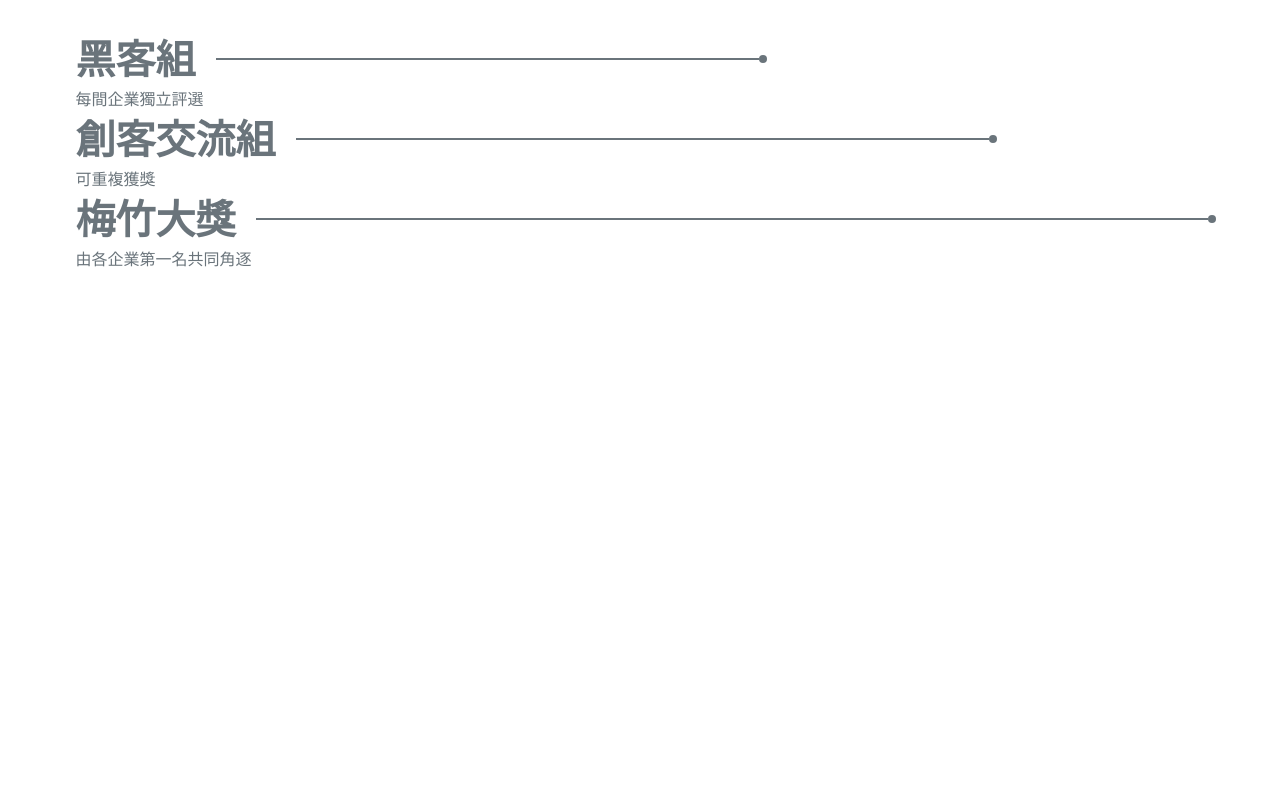
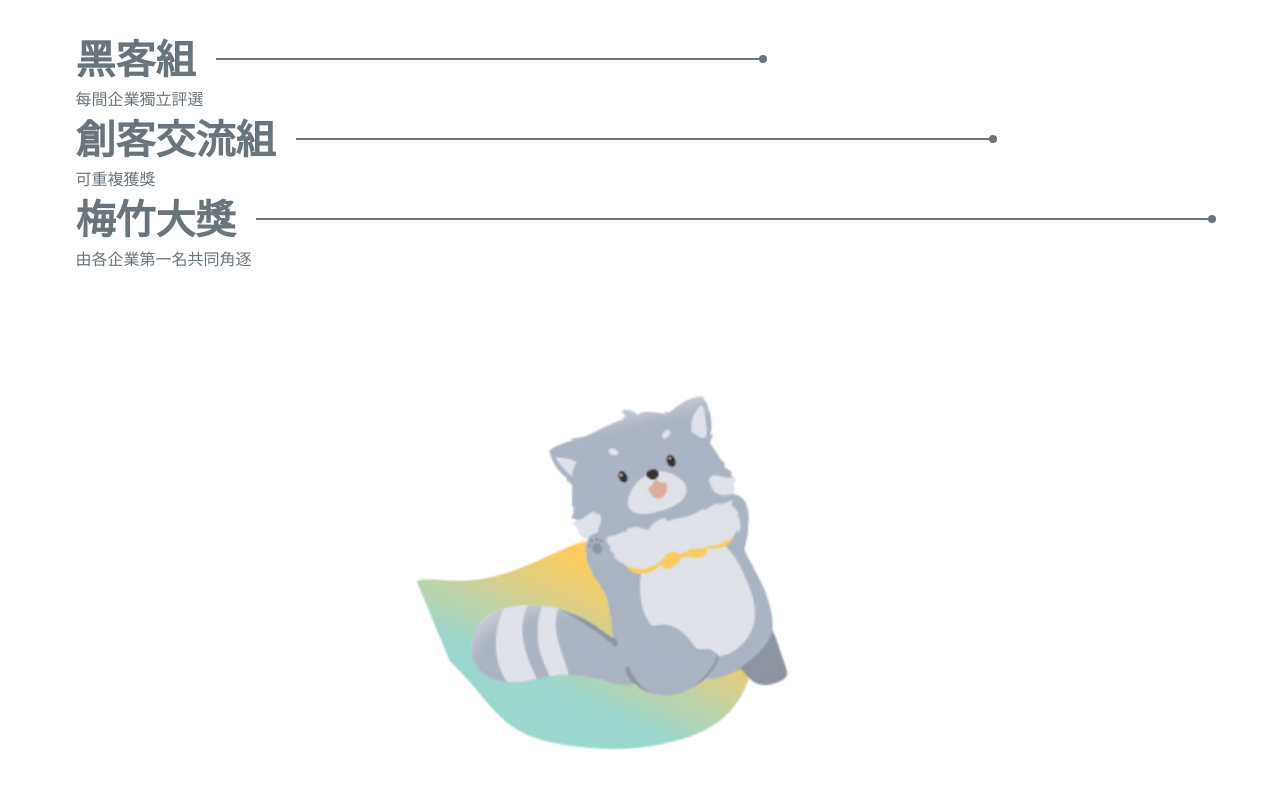
Before and after one commit to Official-Meichu-Hackathon/2023-singup, a Next.js app: page / in a window 1280 px wide. Shown: the part 189-978 px from the top of the page. Before the commit the page ends 800 px from the top, so only its background shows below. Built offline with nearby package versions, Linux system fonts and the light colour scheme.

Commit message:
feat: basic  animation

```diff
--- a/app/page.jsx
+++ b/app/page.jsx
@@ -1,10 +1,11 @@
 import Award from "@components/Award"
-
+import Meta from "@components/meta"
 const Home = () =>{
     return(
         <>
             <div>page
             </div>
+            <Meta/>
             <Award/>
         </>
     )
--- /dev/null
+++ b/components/meta.jsx
@@ -0,0 +1,17 @@
+"use client";
+import React, { useState } from 'react';
+import useCollapse from 'react-collapsed'
+import '@styles/animation.css'
+
+function classNames(...classes) {
+    return classes.filter(Boolean).join(' ');
+}
+
+const Meta = () =>{
+    return(
+        <>
+            <img src='/assets/images/meta3.jpg' id='meta'/>
+        </>
+    );
+}
+export default Meta;
--- /dev/null
+++ b/styles/animation.css
@@ -0,0 +1,37 @@
+
+@-webkit-keyframes meta-movement {
+    50% {
+        -webkit-transform-origin: top left;
+        transform-origin: top left;
+        -webkit-transform: rotate(-5deg);
+        transform: rotate(-5deg)
+    }
+}
+
+@keyframes meta-movement {
+    50% {
+        /* -webkit-transform-origin: top left; */
+        transform-origin: top left;
+        /* -webkit-transform: rotate(-5deg); */
+        transform: rotate(-5deg);
+    }
+}
+#meta {
+    width: 37vw;
+    position: absolute;
+    right: 20vw;
+    z-index: 5;
+    margin: 36vw 15vw;
+    -webkit-transition: -webkit-transform 3s ease-in;
+    transition: -webkit-transform 3s ease-in;
+    -o-transition: transform 3s ease-in;
+    transition: transform 3s ease-in;
+    transition: transform 3s ease-in,-webkit-transform 3s ease-in;
+    -webkit-transform-origin: 0 0;
+    -ms-transform-origin: 0 0;
+    transform-origin: 0 0;
+    -webkit-animation: meta-movement 10s infinite;
+    animation: meta-movement 10s infinite;
+    -webkit-animation-timing-function: ease;
+    animation-timing-function: ease;
+}
```
Also changed, not shown: public/assets/images/meta3.jpg (added), public/assets/images/meta3.svg (added).
